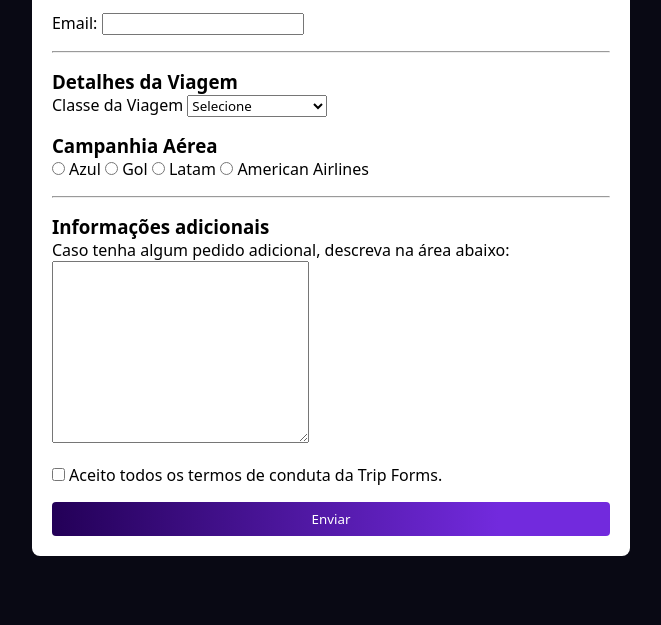
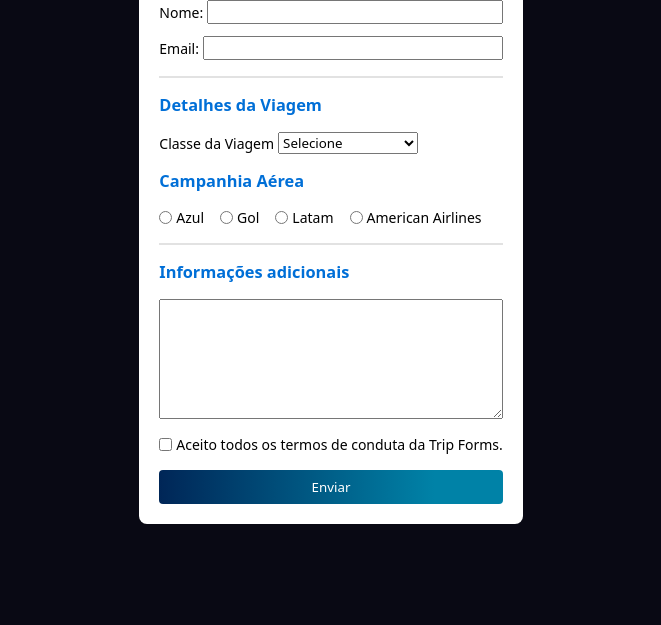
Before and after one commit to cleciopinheiro/trip-forms, a plain HTML site: page index.html in a window 1280 px wide. Shown: the part 175-800 px from the top of the page, without its empty margins (309-970 px from the left). Drawn offline with Linux system fonts and the light colour scheme.

Commit message:
Fix: Completando o HTML e CSS

```diff
--- a/index.html
+++ b/index.html
@@ -12,82 +12,75 @@
 
 <body>
   <form action="">
-    <h1>User Forms</h1>
+    <h1>Trip Forms</h1>
     <div class="info-box">
-      <label for="">
+      <label for="name">
         Nome:
-        <input type="text" name="" id="" placeholder="Name">
+        <input type="text" name="name" id="name">
       </label>
 
-      <label for="">
-        Sobrenome:
-        <input type="text" name="" id="" placeholder="Last name">
+      <label for="email">
+        Email:
+        <input type="email" name="email" id="email">
       </label>
     </div>
 
-    <div class="info-box">
-      <label for="">
-        Email:
-        <input type="email" name="" id="">
-      </label>
-    </div>
 
     <hr>
 
 
+    <h3>Detalhes da Viagem</h3>
     <div class="details-box">
-      <h3>Detalhes da Viagem</h3>
-      <label for="">
+      <label for="class-trip">
         Classe da Viagem
-        <select name="" id="">
-          <option value="Selecione">Selecione</option>
-          <option value="Primeira Classe">Primeira Classe</option>
-          <option value="Classe Empresarial">Classe Empresarial</option>
-          <option value="Classe Econômica">Classe Econômica</option>
+        <select  id="class-trip">
+          <option id="select" value="Selecione">Selecione</option>
+          <option id="first-class" value="Primeira Classe">Primeira Classe</option>
+          <option id="class-enterprise" value="Classe Empresarial">Classe Empresarial</option>
+          <option id="eco-class" value="Classe Econômica">Classe Econômica</option>
         </select>
       </label>
     </div>
 
+    <h3>Campanhia Aérea</h3>
     <div class="details-box">
-      <h3>Campanhia Aérea</h3>
-      <label for="">
-        <input type="radio" name="" id="">
+      <label for="azul">
+        <input type="radio" name="radio" id="azul">
         Azul
       </label>
 
-      <label for="">
-        <input type="radio" name="" id="">
+      <label for="gol">
+        <input type="radio" name="radio" id="gol">
         Gol
       </label>
 
-      <label for="">
-        <input type="radio" name="" id="">
+      <label for="latam">
+        <input type="radio" name="radio" id="latam">
         Latam
       </label>
 
 
-      <label for="">
-        <input type="radio" name="" id="">
+      <label for="american">
+        <input type="radio" name="radio" id="american">
         American Airlines
       </label>
     </div>
 
     <hr>
 
+    <h3>Informações adicionais</h3>
     <div class="details-box">
-      <h3>Informações adicionais</h3>
-      <p>Caso tenha algum pedido adicional, descreva na área abaixo:</p>
-      <textarea name="" id="" cols="30" rows="10"></textarea>
+      <textarea name="textArea" id="textArea" cols="30" rows="10"></textarea>
     </div>
 
     <div class="details-box">
-      <label for="">
-        <input type="checkbox" name="" id="">
+      <label for="check">
+        <input type="checkbox" name="" id="check">
         Aceito todos os termos de conduta da Trip Forms.
       </label>
     </div>
 
-    <button type="button">Enviar</button>
+    <button id="button-summit" type="button">Enviar</button>
   </form>
 </body>
 
--- a/style.css
+++ b/style.css
@@ -19,6 +19,7 @@ body {
   gap: 16px;
   align-items: center;
   justify-content: center;
+  font-size: 14px;
 }
 
 form {
@@ -36,5 +37,49 @@ button {
   padding: 8px;
   color: var(--background-form);
   cursor: pointer;
-  background: linear-gradient(90deg, rgb(35, 0, 87) 0%, rgb(114, 42, 221) 80%);
+  background: linear-gradient(90deg, rgb(0, 38, 87) 0%, rgb(0, 130, 167) 80%);
 }
+
+h1 {
+  align-self: center;
+}
+
+h3 {
+  color: rgb(0, 111, 215);
+}
+
+.info-box {
+  display: flex;
+  flex-direction: column;
+  gap: 12px;
+  width: 100%;
+}
+
+.info-box > label > input {
+  height: 24px;
+  width: 100%;
+  padding: 4px;
+  outline: none;
+}
+
+.details-box {
+  display: flex;
+  gap: 16px;
+}
+
+textarea {
+  width: 100%;
+  height: 120px;
+  padding: 8px;
+  outline: none;
+}
+
+label {
+  display: flex;
+  gap: 4px;
+  align-items: center;
+}
+
+hr {
+  border: 1px solid rgb(226, 226, 226);
+}
```
Also changed, not shown: 1 other file.
